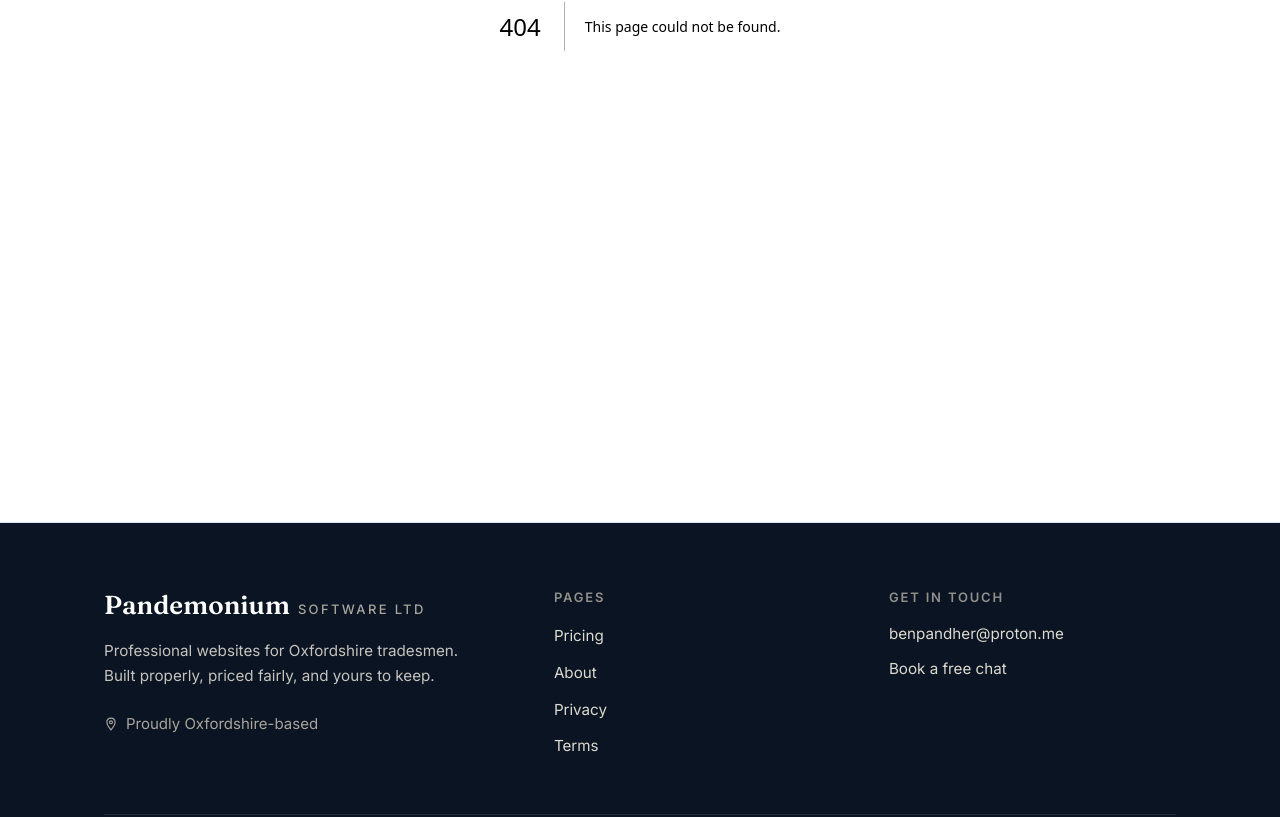
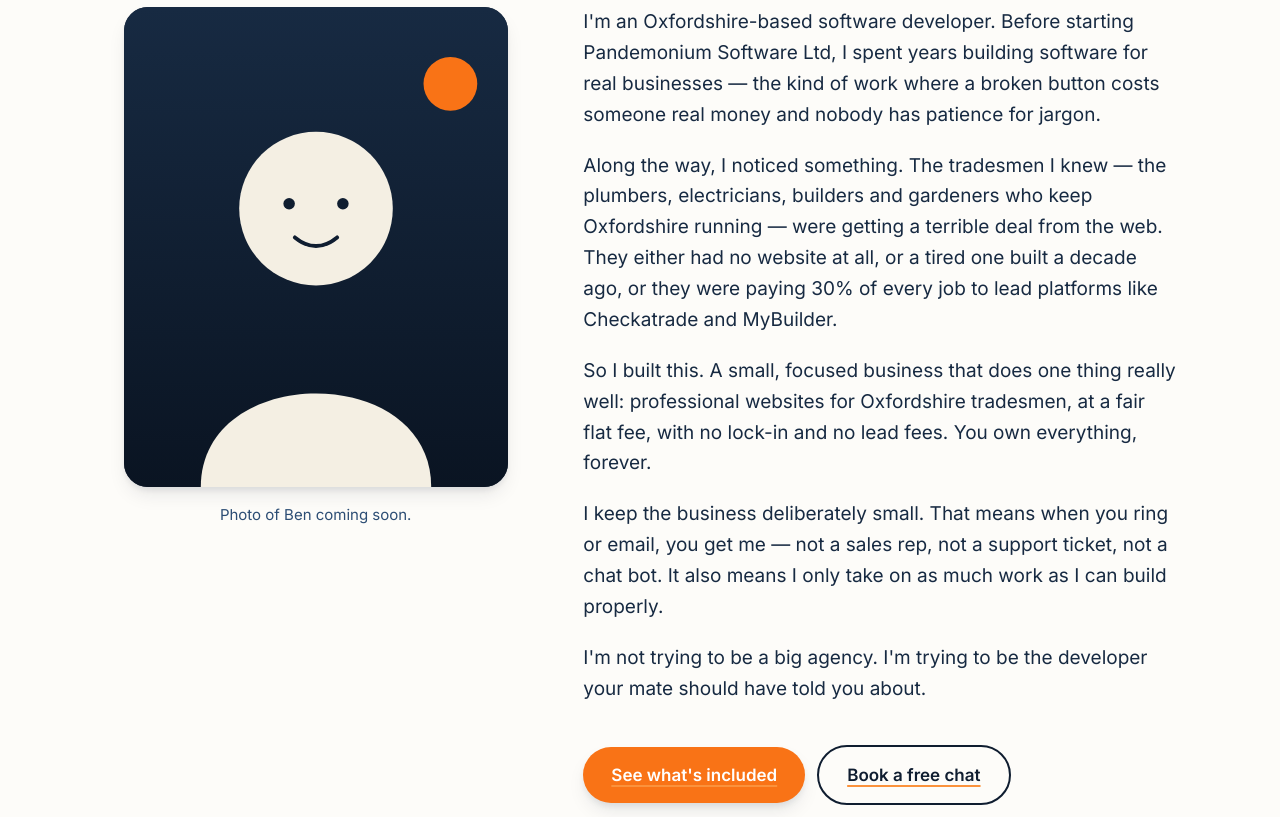
Before and after one commit to pandemonium-software-Ltd/pandemonium-software-website, a Next.js app: page /about in a window 1280 px wide. Before the commit this address had no page. Shown: the part 463-1280 px from the top of the page. Built offline with nearby package versions, Linux system fonts and the light colour scheme.

Commit message:
feat: add About page with Ben's short honest story
Under-400-word first-person About page explaining why
Pandemonium exists — Oxfordshire tradesmen deserve a proper
website without lead fees or tech hassle. Portrait SVG
placeholder for a real headshot later.

```diff
--- /dev/null
+++ b/src/app/about/page.tsx
@@ -0,0 +1,129 @@
+import type { Metadata } from "next";
+import Link from "next/link";
+import { site } from "@/lib/site";
+
+export const metadata: Metadata = {
+  title: "About — Ben Pandher and Pandemonium Software Ltd",
+  description:
+    "Small, local, and honest. Meet Ben Pandher, the Oxfordshire developer behind Pandemonium Software Ltd.",
+  alternates: { canonical: "/about" },
+  openGraph: {
+    title: "About — Pandemonium Software Ltd",
+    description:
+      "Small, local, and honest. Meet Ben Pandher, the Oxfordshire developer behind Pandemonium Software Ltd.",
+    url: `${site.url}/about`,
+  },
+};
+
+export default function AboutPage() {
+  return (
+    <>
+      <section className="bg-cream-100/60 pb-12 pt-14 md:pb-16 md:pt-20">
+        <div className="container-content max-w-4xl text-center">
+          <span className="eyebrow">About</span>
+          <h1 className="heading-1">Hello, I&apos;m Ben.</h1>
+          <p className="prose-body mx-auto mt-6 max-w-2xl">
+            I built Pandemonium Software Ltd because Oxfordshire tradesmen
+            deserve a professional website without the usual tech hassle.
+          </p>
+        </div>
+      </section>
+
+      <section className="pb-24 pt-10">
+        <div className="container-content grid gap-14 lg:grid-cols-[1fr_1.4fr] lg:items-start">
+          {/* Portrait placeholder */}
+          <div className="mx-auto w-full max-w-sm lg:sticky lg:top-28">
+            <div className="aspect-[4/5] overflow-hidden rounded-3xl bg-navy-900 shadow-lift">
+              <svg
+                viewBox="0 0 400 500"
+                xmlns="http://www.w3.org/2000/svg"
+                className="h-full w-full"
+                role="img"
+                aria-label="Friendly portrait placeholder"
+              >
+                <defs>
+                  <linearGradient id="aboutBg" x1="0" y1="0" x2="0" y2="1">
+                    <stop offset="0" stopColor="#172a42" />
+                    <stop offset="1" stopColor="#0a1422" />
+                  </linearGradient>
+                </defs>
+                <rect width="400" height="500" fill="url(#aboutBg)" />
+                <circle cx="200" cy="210" r="80" fill="#f4efe3" />
+                <path
+                  d="M80 500 C 80 370, 320 370, 320 500 Z"
+                  fill="#f4efe3"
+                />
+                <circle cx="172" cy="205" r="6" fill="#0f1d30" />
+                <circle cx="228" cy="205" r="6" fill="#0f1d30" />
+                <path
+                  d="M178 240 Q 200 258 222 240"
+                  stroke="#0f1d30"
+                  strokeWidth="4"
+                  strokeLinecap="round"
+                  fill="none"
+                />
+                <circle cx="340" cy="80" r="28" fill="#f97316" />
+              </svg>
+            </div>
+            <p className="mt-4 text-center text-sm text-navy-600">
+              Photo of Ben coming soon.
+            </p>
+          </div>
+
+          {/* Story */}
+          <div className="long-form max-w-prose">
+            <p>
+              I&apos;m an Oxfordshire-based software developer. Before
+              starting Pandemonium Software Ltd, I spent years building
+              software for real businesses — the kind of work where a
+              broken button costs someone real money and nobody has patience
+              for jargon.
+            </p>
+
+            <p>
+              Along the way, I noticed something. The tradesmen I knew —
+              the plumbers, electricians, builders and gardeners who keep
+              Oxfordshire running — were getting a terrible deal from the
+              web. They either had no website at all, or a tired one built a
+              decade ago, or they were paying 30% of every job to lead
+              platforms like Checkatrade and MyBuilder.
+            </p>
+
+            <p>
+              So I built this. A small, focused business that does one
+              thing really well: professional websites for Oxfordshire
+              tradesmen, at a fair flat fee, with no lock-in and no lead
+              fees. You own everything, forever.
+            </p>
+
+            <p>
+              I keep the business deliberately small. That means when you
+              ring or email, you get me — not a sales rep, not a support
+              ticket, not a chat bot. It also means I only take on as much
+              work as I can build properly.
+            </p>
+
+            <p>
+              I&apos;m not trying to be a big agency. I&apos;m trying to
+              be the developer your mate should have told you about.
+            </p>
+
+            <p className="mt-10">
+              <Link href="/pricing" className="btn-primary">
+                See what&apos;s included
+              </Link>
+              <a
+                href={site.bookingUrl}
+                target="_blank"
+                rel="noopener noreferrer"
+                className="btn-secondary ml-3"
+              >
+                Book a free chat
+              </a>
+            </p>
+          </div>
+        </div>
+      </section>
+    </>
+  );
+}
```
